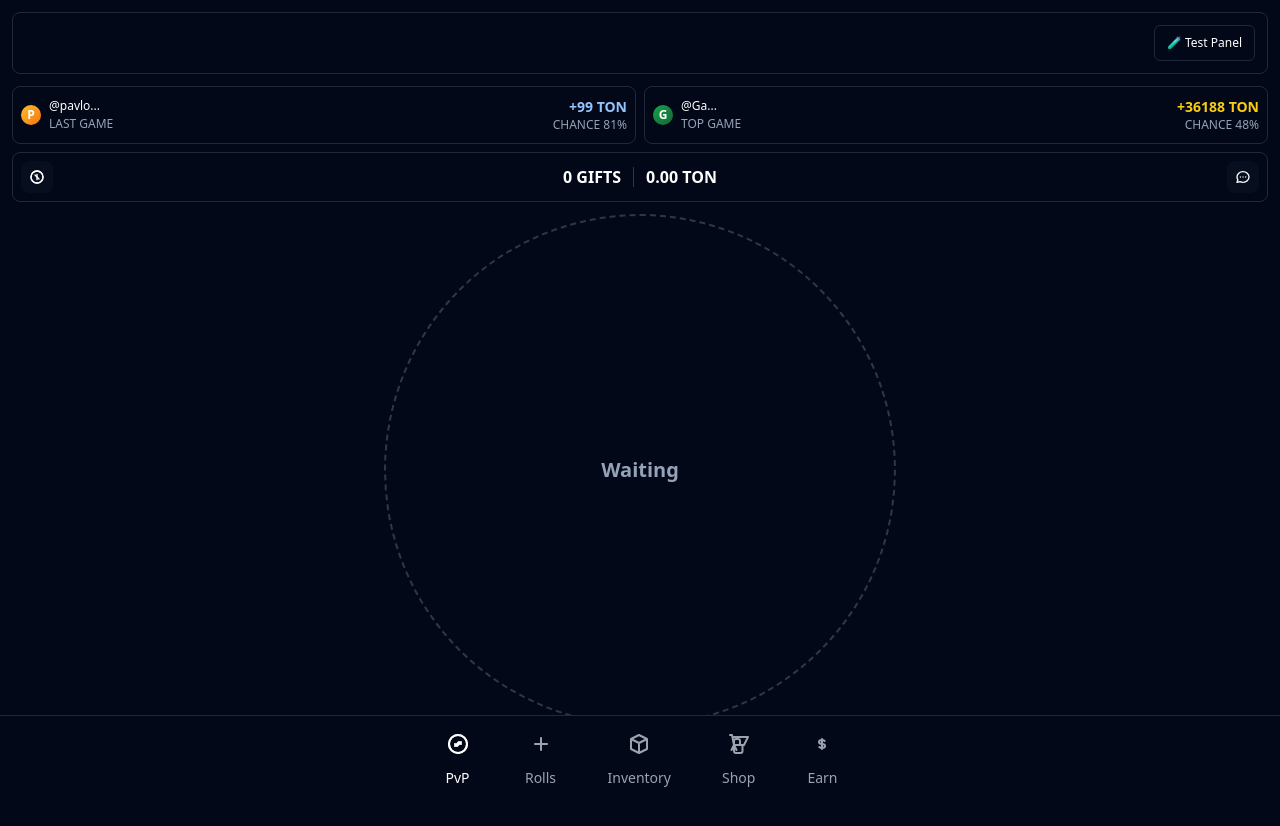
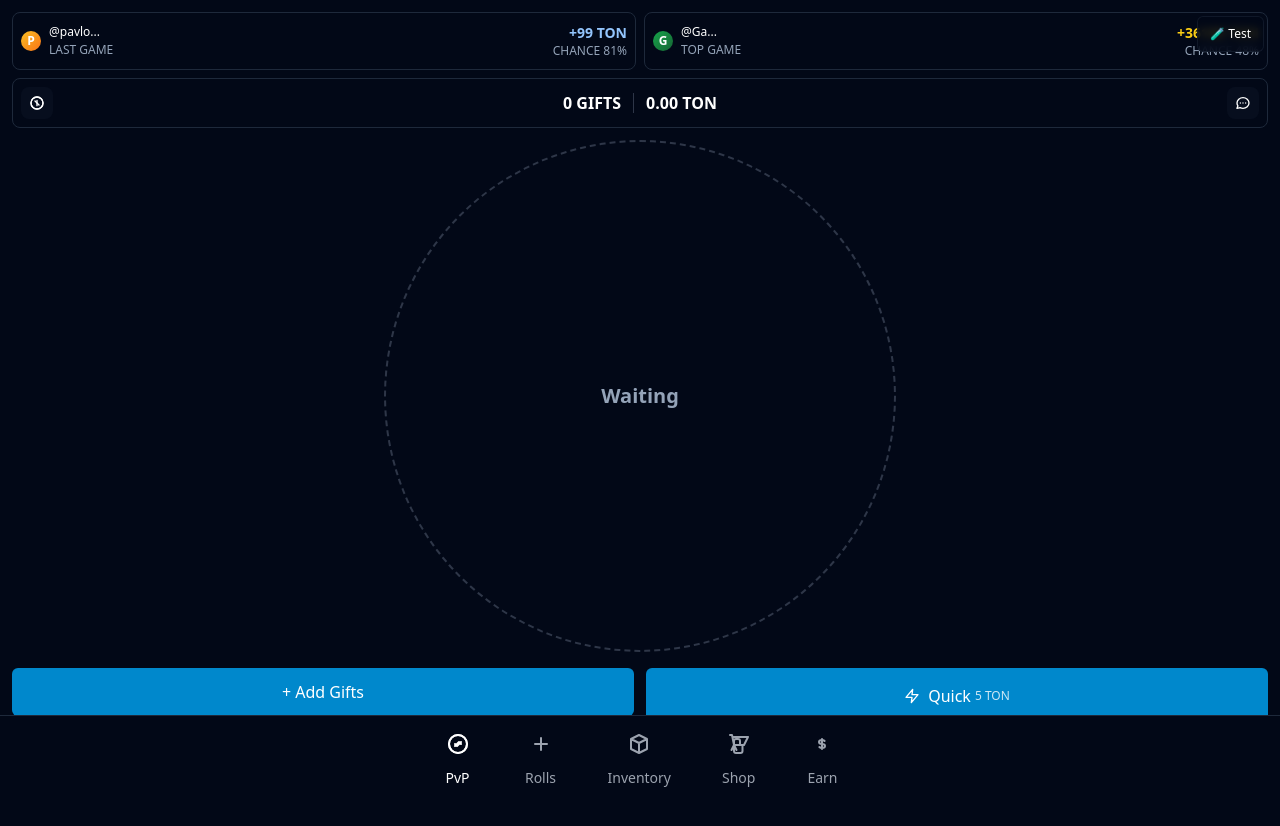
Before and after one commit to SOLEIIL/gift-tournament, a React (Vite) app: page / in a window 1280 px wide. After the commit the page ends 800 px from the top, so only its background shows below. Built offline with nearby package versions, Linux system fonts and the light colour scheme.

Commit message:
Move Test Panel button to fixed position and remove TelegramUserInfo component

```diff
--- a/src/components/Lobby.tsx
+++ b/src/components/Lobby.tsx
@@ -314,18 +314,16 @@ export const Lobby: React.FC<LobbyProps> = ({
 
   return (
     <div className="min-h-screen bg-background p-3">
-      {/* Test Panel Toggle Only */}
-       <div className="bg-card border border-border rounded-lg p-3 mb-3">
-         <div className="flex items-center justify-end">
+      {/* Test Panel Button - Fixed Position */}
+      <div className="fixed top-4 right-4 z-50">
         <Button
           variant="outline"
           size="sm"
           onClick={() => setShowTestPanel(!showTestPanel)}
-             className="text-xs"
+          className="text-xs bg-card/80 backdrop-blur-sm border-border/50 hover:bg-card"
         >
-             {showTestPanel ? '🔒 Hide Test' : '🧪 Test Panel'}
+          {showTestPanel ? '🔒 Hide' : '🧪 Test'}
         </Button>
-         </div>
       </div>
 
                   {/* Last Game & Top Game Cards */}
--- a/src/components/TelegramUserInfo.tsx
+++ /dev/null
@@ -1,43 +0,0 @@
-import { TelegramUser } from '../types/telegram';
-
-interface TelegramUserInfoProps {
-  user: TelegramUser | null;
-  isTelegram: boolean;
-}
-
-export const TelegramUserInfo: React.FC<TelegramUserInfoProps> = ({ user, isTelegram }) => {
-  if (!isTelegram || !user) {
-    return null;
-  }
-
-  return (
-    <div className="flex items-center gap-3 p-3 bg-black/20 rounded-lg backdrop-blur-sm">
-      {user.photo_url && (
-        <img
-          src={user.photo_url}
-          alt={user.first_name}
-          className="w-10 h-10 rounded-full border-2 border-white/20"
-        />
-      )}
-      <div className="flex-1">
-        <div className="text-white font-semibold">
-          {user.first_name} {user.last_name}
-        </div>
-        {user.username && (
-          <div className="text-white/70 text-sm">
-            @{user.username}
-          </div>
-        )}
-        {user.is_premium && (
-          <div className="text-yellow-400 text-xs flex items-center gap-1">
-            <span>⭐</span>
-            <span>Premium</span>
-          </div>
-        )}
-      </div>
-      <div className="text-white/50 text-xs">
-        Telegram
-      </div>
-    </div>
-  );
-};
```
Lines whose indentation alone changed are shown as unchanged.
